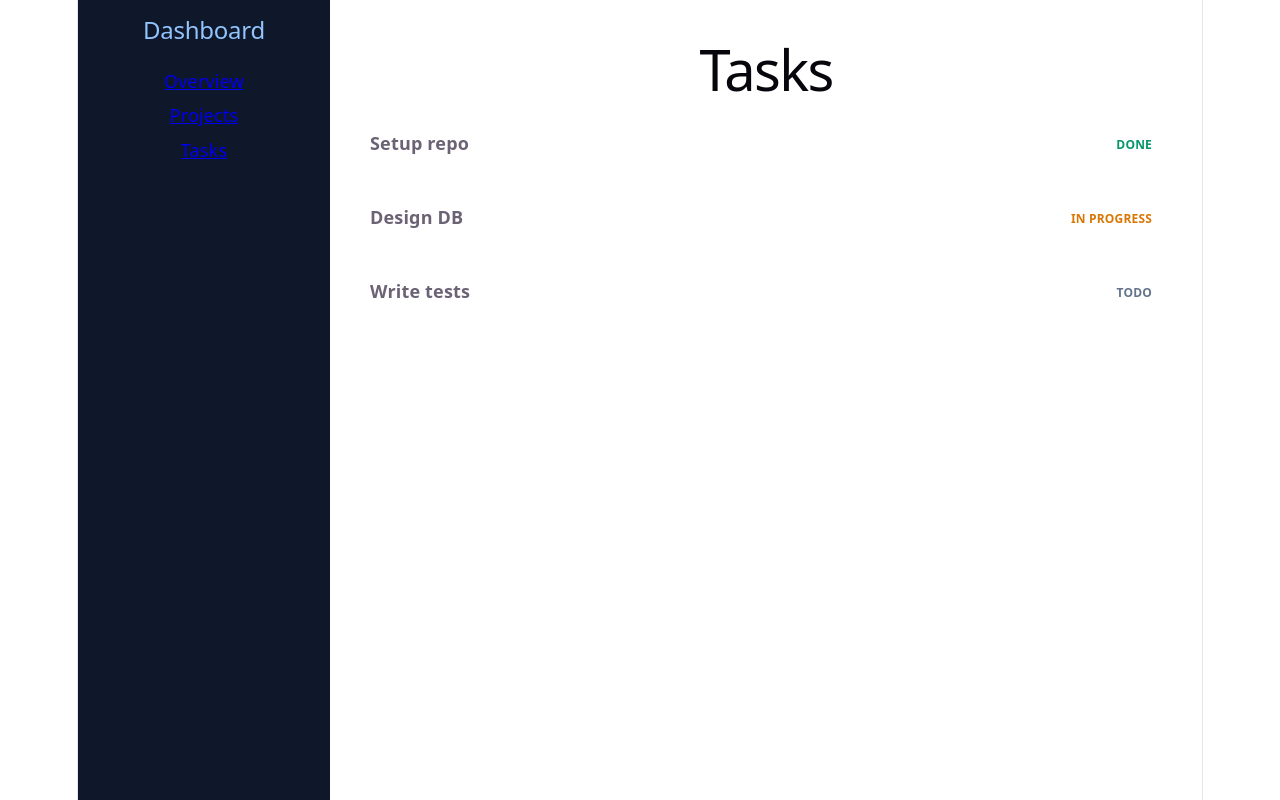
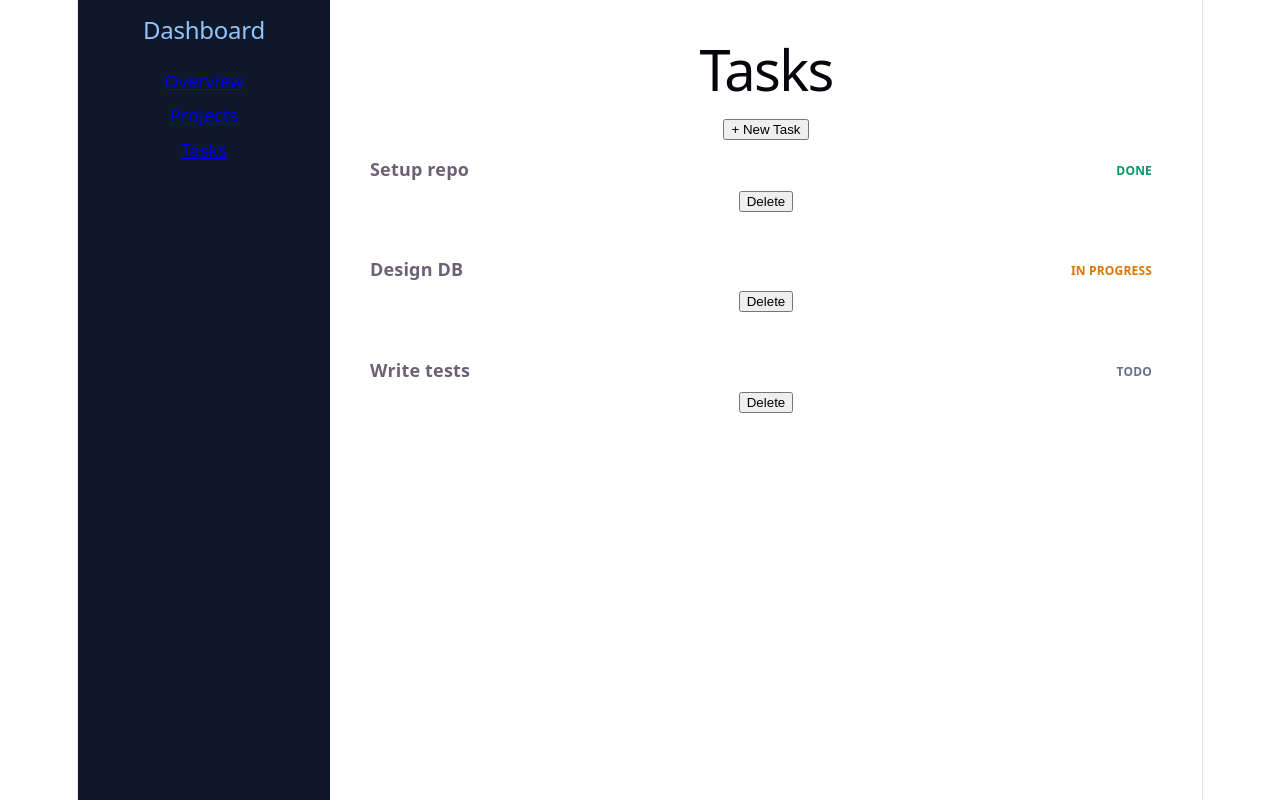
Before and after one commit to Astral-Wanderer/dashboard-app, a React (Vite) app: page /tasks in a window 1280 px wide. Built offline with nearby package versions, Linux system fonts and the light colour scheme.

Commit message:
Week 2 Day 2: Task Create & Delete with Local State

```diff
--- a/src/components/TaskForm/index.tsx
+++ b/src/components/TaskForm/index.tsx
@@ -16,6 +16,7 @@ const DEFAULT: TaskFormData = {
 };
 
 export default function TaskForm({ initialData, onSubmit, onCancel }: Props) {
+
     const [form, setForm] = useState<TaskFormData>({
         ...DEFAULT,
         ...initialData
--- a/src/pages/TasksPage.tsx
+++ b/src/pages/TasksPage.tsx
@@ -1,24 +1,59 @@
+import { useState } from 'react';
+import type { Task, TaskFormData } from '../types';
 import { mockTasks } from '../utils/mockData';
+import TaskForm from '../components/TaskForm';
 import StatusBadge from '../components/StatusBadge';
 import LoadingSpinner from '../components/LoadingSpinner';
 import EmptyState from '../components/EmptyState';
 
 export default function TasksPage() {
+
+    // Local state for the task list and form visibility
+    const [tasks, setTasks] = useState<Task[]>(mockTasks);
+    const [showForm, setShowForm] = useState(false);
+
     const isLoading = false; // will become a real query state in Week 5
 
+    // Create a new task from the submitted form data
+    function handleCreate(data: TaskFormData) {
+        const newTask: Task = {
+            ... data,
+            id: Date.now().toString(),
+            createdAt: new Date().toISOString(),
+        };
+
+        setTasks(prev => [...prev, newTask]);
+        setShowForm(false);
+    }
+
+    function handleDelete(id: string) {
+        setTasks(prev => prev.filter(t => t.id !== id));
+    }
+
     if (isLoading) return <LoadingSpinner />;
-    if (mockTasks.length === 0) return <EmptyState message='No tasks found.' />;
+    if (tasks.length === 0) return <EmptyState message='No tasks found.' />;
 
     return (
         <div>
             <h1>Tasks</h1>
 
-            {mockTasks.map(task => (
+            <button onClick={() => setShowForm(true)}>+ New Task</button>
+
+            {showForm && (
+                <TaskForm
+                    onSubmit={handleCreate}
+                    onCancel={() => setShowForm(false)}
+                />
+            )}
+
+            {tasks.map(task => (
                 <div key={task.id} className="card">
                     <div className="task-row">
                         <strong>{task.title}</strong>
                         <StatusBadge status={task.status} />
                     </div>
+
+                    <button onClick={() => handleDelete(task.id)}>Delete</button>
                 </div>
             ))}
         </div>
```
